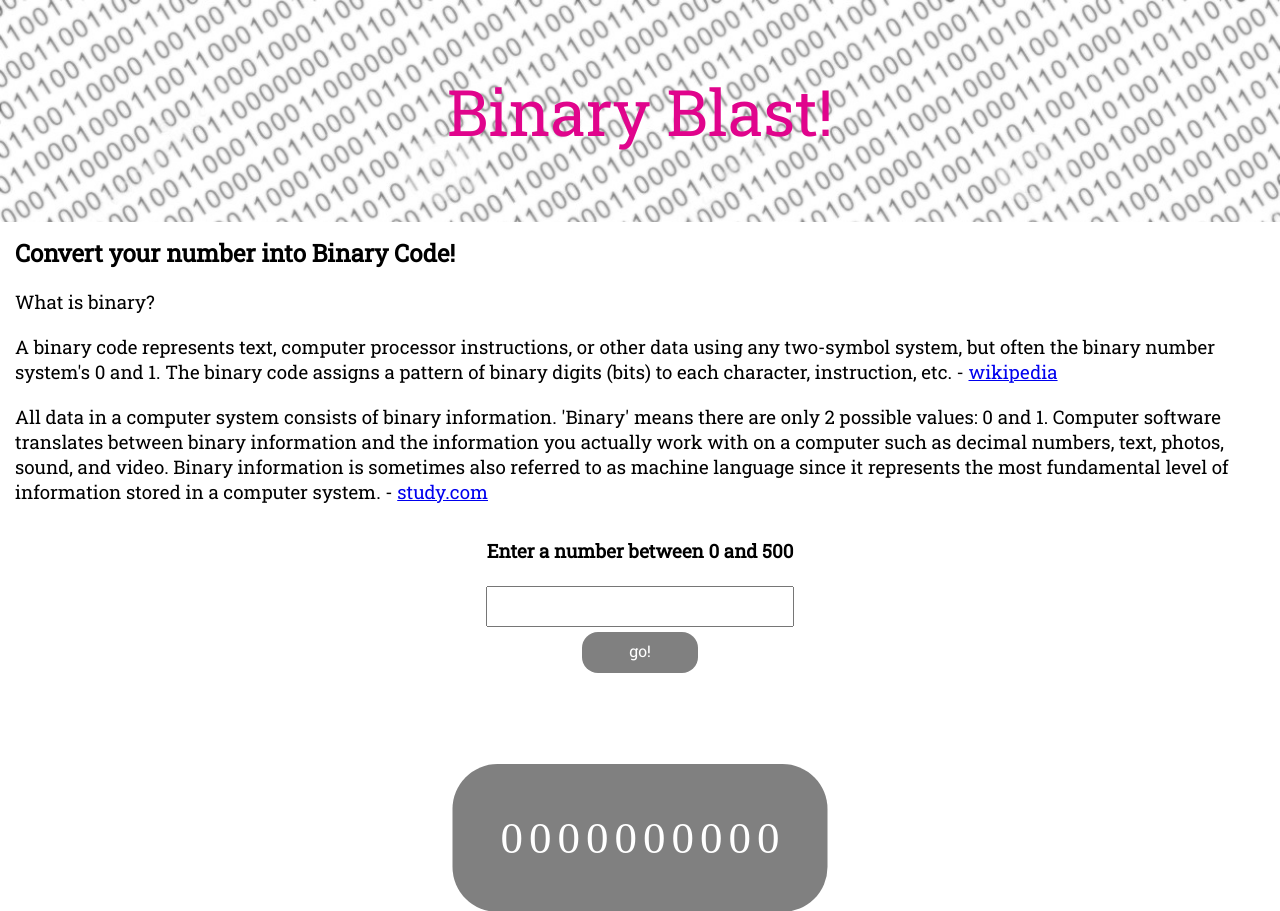
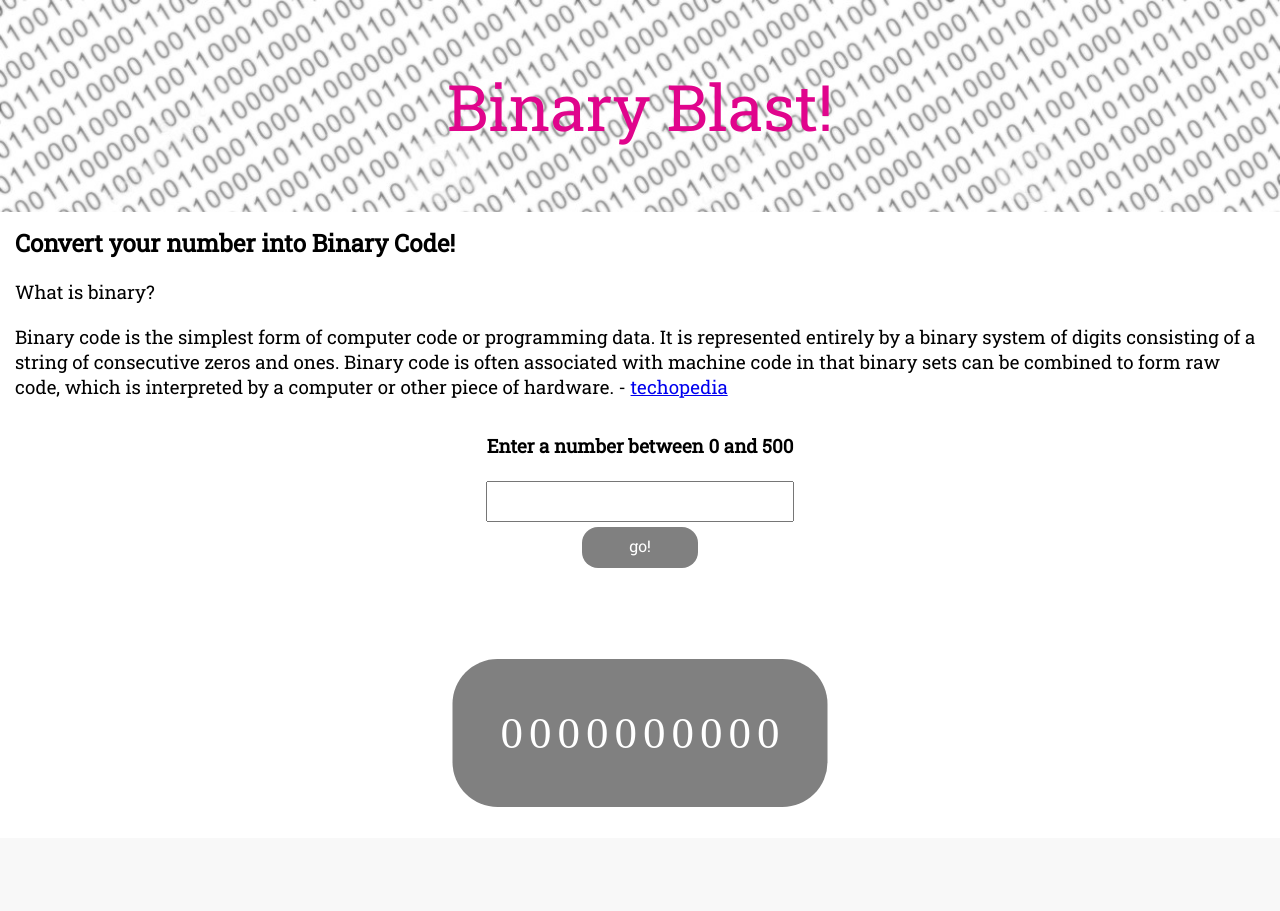
Before and after one commit to victoriaj1003/binarything, a PHP site: page / in a window 1280 px wide. Shown: the top 911 px of the page. After the commit the page ends 807 px from the top, so only its background shows below. Run offline with PHP 8.4, Linux system fonts and the light colour scheme.

Commit message:
added some more content and style

```diff
--- a/index.html
+++ b/index.html
@@ -23,11 +23,14 @@
 				What is binary?
 			</p>
 			<p>
+				Binary code is the simplest form of computer code or programming data. It is represented entirely by a binary system of digits consisting of a string of consecutive zeros and ones. Binary code is often associated with machine code in that binary sets can be combined to form raw code, which is interpreted by a computer or other piece of hardware. - <a href="https://www.techopedia.com/definition/17052/binary-code"> techopedia </a>
+			</p>
+			<!-- <p>
 				A binary code represents text, computer processor instructions, or other data using any two-symbol system, but often the binary number system's 0 and 1. The binary code assigns a pattern of binary digits (bits) to each character, instruction, etc. - <a href="https://en.wikipedia.org/wiki/Binary_code"> wikipedia </a>
-			</p>
-			<p>
+			</p> -->
+			<!-- <p>
 				All data in a computer system consists of binary information. 'Binary' means there are only 2 possible values: 0 and 1. Computer software translates between binary information and the information you actually work with on a computer such as decimal numbers, text, photos, sound, and video. Binary information is sometimes also referred to as machine language since it represents the most fundamental level of information stored in a computer system. - <a href="http://study.com/academy/lesson/binary-language-of-computers-definition-lesson-quiz.html#transcriptHeader">study.com</a>
-			</p>
+			</p> -->
 
 			<!-- <p>
 				Everything that goes on under the hood of a computer is done in binary - the language of 0s and 1s.
--- a/styles/style.css
+++ b/styles/style.css
@@ -27,7 +27,7 @@ header {
 
 header p {
 	font-size: 4em;
-	padding: 5px;
+	/*padding: 5px;*/
 	/*color: #1a738c;*/
 	color: #e0048c
 }
```
